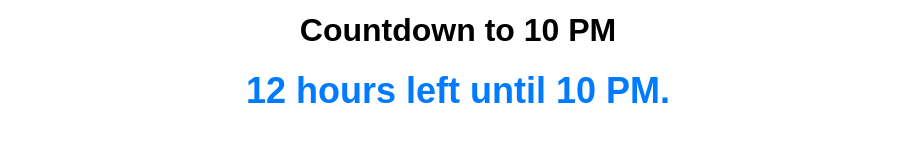
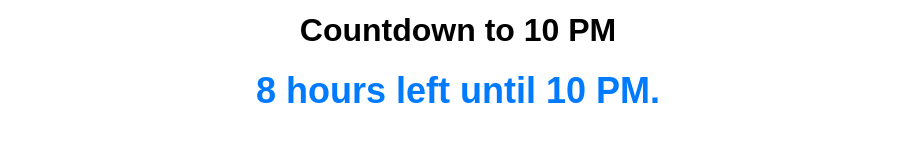
Before and after one commit to HighOn-Code/HighOn-Code.github.io, a plain HTML site: page index.html in a window 1280 px wide. Shown: the part 460-602 px from the top of the page, without its empty margins (182-1097 px from the left). Drawn offline with Linux system fonts and the light colour scheme.

Commit message:
Update index.html

```diff
--- a/index.html
+++ b/index.html
@@ -33,8 +33,9 @@
     function updateCountdown() {
       const now = new Date();
       const targetTime = new Date();
-      targetTime.setHours(22, 0, 0, 0); // Set the target time to 10 PM
-
+        targetTime.setHours(22, 0, 0, 0); // Set the target time to 10 PM
+      const utcOffset = 3 * 60 + 30; // 3 hours and 30 minutes in minutes
+        targetTime.setUTCHours(22 - (utcOffset / 60), 0, 0, 0); // Set the target time to 10 PM in UTC +3:30
       let timeDifference = targetTime - now;
       if (timeDifference <= 0) {
         document.getElementById("countdown").innerText = "It's 10 PM!";
```
